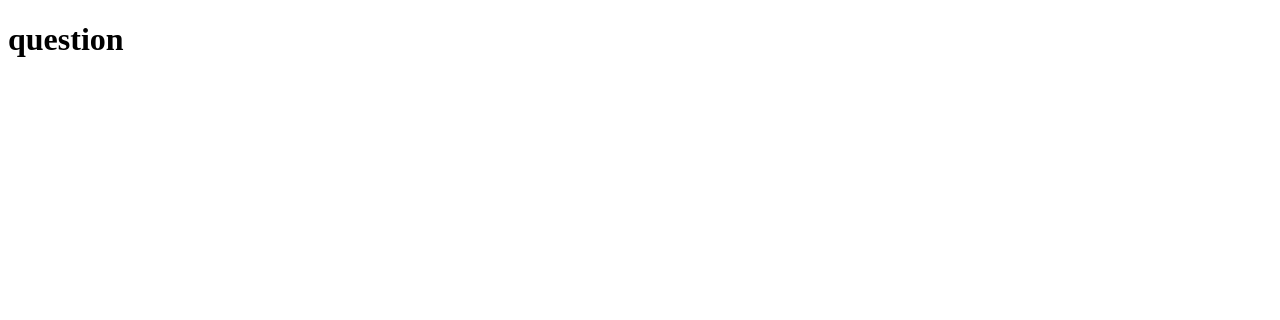
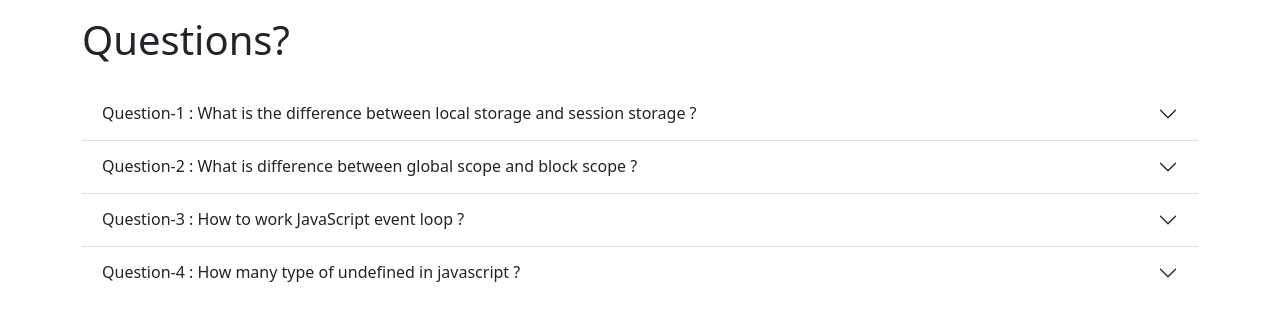
Before and after one commit to bidduthosen/type-monstar-debug, a plain HTML site: page blog.html in a window 1280 px wide. Drawn offline with nearby package versions, Linux system fonts and the light colour scheme.

Commit message:
blog html added all questions in accordion

```diff
--- a/blog.html
+++ b/blog.html
@@ -1,12 +1,57 @@
-<!DOCTYPE html>
+<!doctype html>
 <html lang="en">
-<head>
-    <meta charset="UTF-8">
-    <meta http-equiv="X-UA-Compatible" content="IE=edge">
-    <meta name="viewport" content="width=device-width, initial-scale=1.0">
+  <head>
+    <meta charset="utf-8">
+    <meta name="viewport" content="width=device-width, initial-scale=1">
     <title>blog</title>
-</head>
-<body>
-    <h1>question</h1>
-</body>
+    <link href="https://cdn.jsdelivr.net/npm/bootstrap@5.2.1/dist/css/bootstrap.min.css" rel="stylesheet" integrity="sha384-iYQeCzEYFbKjA/T2uDLTpkwGzCiq6soy8tYaI1GyVh/UjpbCx/TYkiZhlZB6+fzT" crossorigin="anonymous">
+  </head>
+  <body>
+    <div class="container">
+        <h1 class="py-3">Questions?</h1>
+    <div class="accordion accordion-flush" id="accordionFlushExample">
+        <div class="accordion-item">
+          <h2 class="accordion-header" id="flush-headingOne">
+            <button class="accordion-button collapsed" type="button" data-bs-toggle="collapse" data-bs-target="#flush-collapseOne" aria-expanded="false" aria-controls="flush-collapseOne">
+                Question-1 : What is the difference between local storage and session storage ?
+            </button>
+          </h2>
+          <div id="flush-collapseOne" class="accordion-collapse collapse" aria-labelledby="flush-headingOne" data-bs-parent="#accordionFlushExample">
+            <div class="accordion-body"></div>
+          </div>
+        </div>
+        <div class="accordion-item">
+          <h2 class="accordion-header" id="flush-headingTwo">
+            <button class="accordion-button collapsed" type="button" data-bs-toggle="collapse" data-bs-target="#flush-collapseTwo" aria-expanded="false" aria-controls="flush-collapseTwo">
+                Question-2 : What is difference between global scope and block scope ?
+            </button>
+          </h2>
+          <div id="flush-collapseTwo" class="accordion-collapse collapse" aria-labelledby="flush-headingTwo" data-bs-parent="#accordionFlushExample">
+            <div class="accordion-body"></div>
+          </div>
+        </div>
+        <div class="accordion-item">
+          <h2 class="accordion-header" id="flush-headingThree">
+            <button class="accordion-button collapsed" type="button" data-bs-toggle="collapse" data-bs-target="#flush-collapseThree" aria-expanded="false" aria-controls="flush-collapseThree">
+                Question-3 : How to work JavaScript event loop ?
+            </button>
+          </h2>
+          <div id="flush-collapseThree" class="accordion-collapse collapse" aria-labelledby="flush-headingThree" data-bs-parent="#accordionFlushExample">
+            <div class="accordion-body"></div>
+          </div>
+        </div>
+        <div class="accordion-item">
+            <h2 class="accordion-header" id="flush-headingfour">
+              <button class="accordion-button collapsed" type="button" data-bs-toggle="collapse" data-bs-target="#flush-collapsefour" aria-expanded="false" aria-controls="flush-collapsefour">
+                  Question-4 : How many type of undefined in javascript ?
+              </button>
+            </h2>
+            <div id="flush-collapsefour" class="accordion-collapse collapse" aria-labelledby="flush-headingfour" data-bs-parent="#accordionFlushExample">
+              <div class="accordion-body"></div>
+            </div>
+          </div>
+      </div>
+    </div>
+    <script src="https://cdn.jsdelivr.net/npm/bootstrap@5.2.1/dist/js/bootstrap.bundle.min.js" integrity="sha384-u1OknCvxWvY5kfmNBILK2hRnQC3Pr17a+RTT6rIHI7NnikvbZlHgTPOOmMi466C8" crossorigin="anonymous"></script>
+  </body>
 </html>
```
